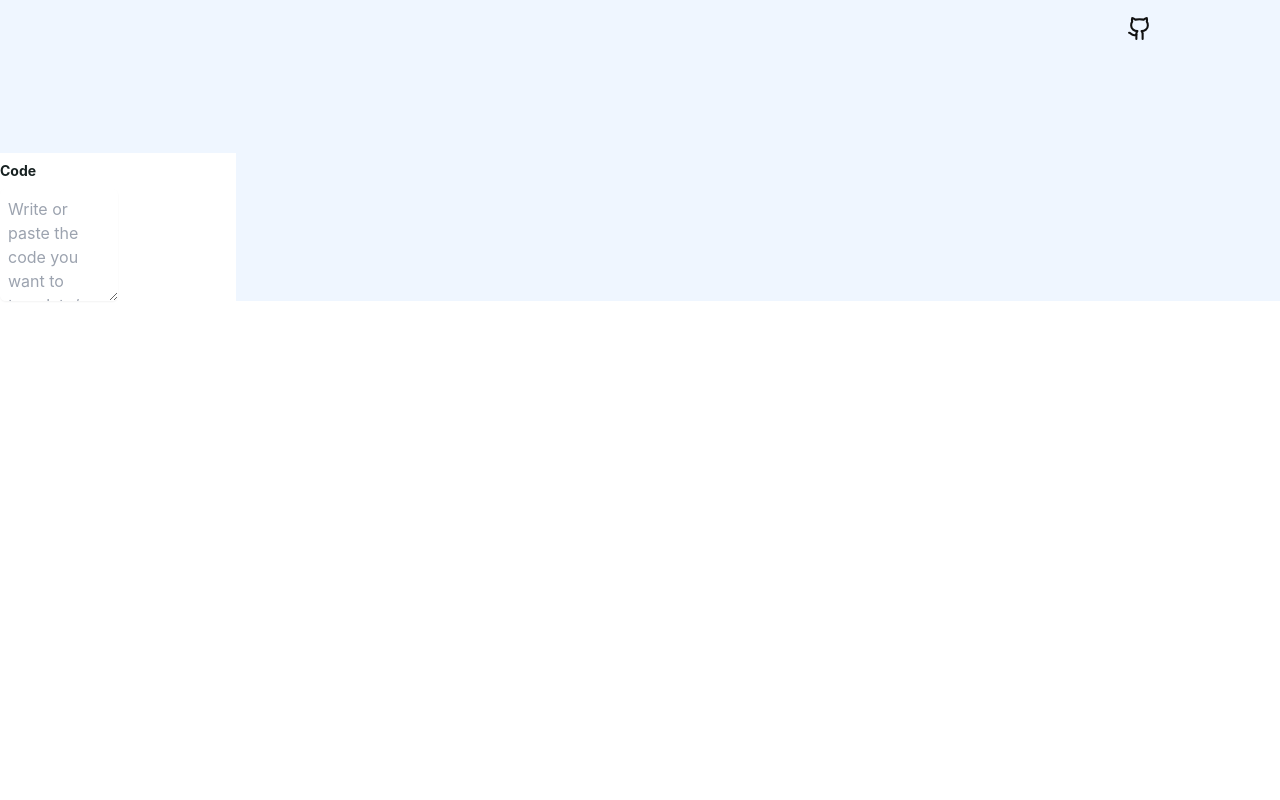
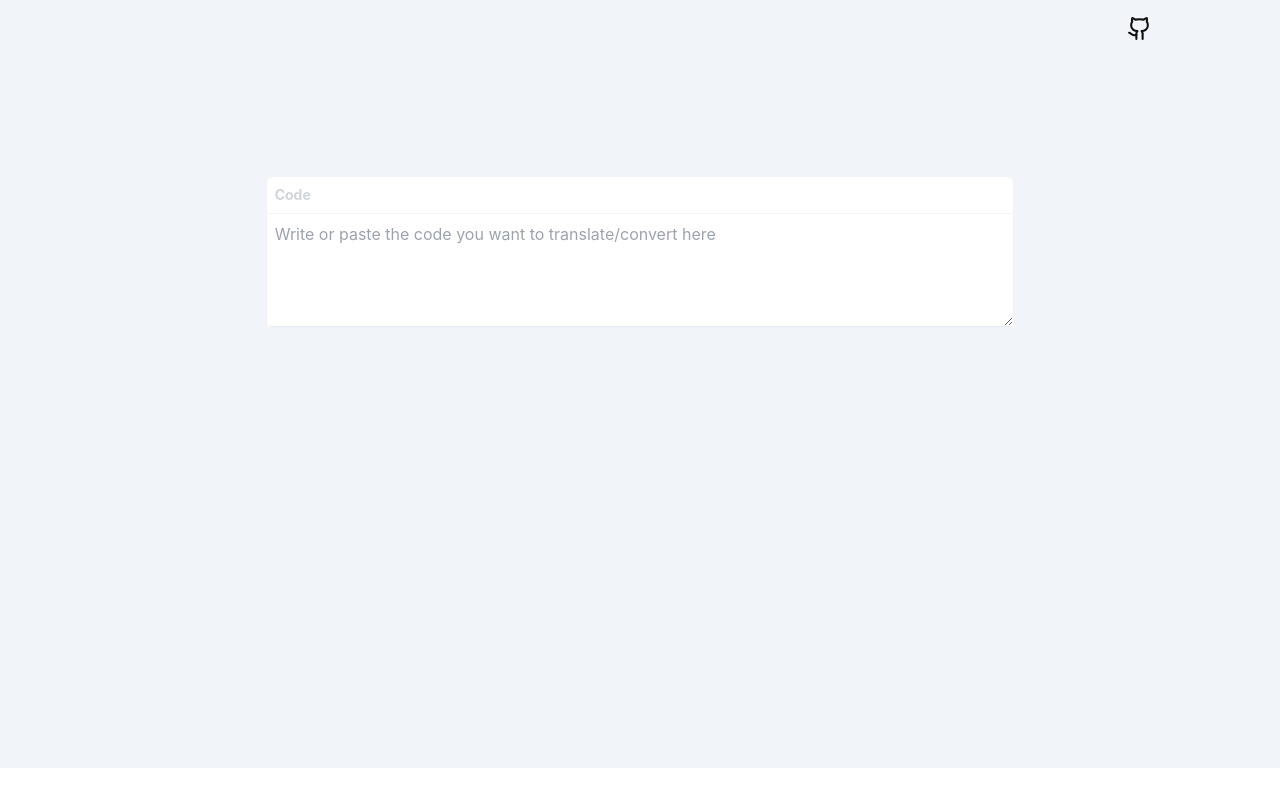
Before and after one commit to francisamidu/trans-code, a React (Vite) app: page / in a window 1280 px wide. Built offline with nearby package versions, Linux system fonts and the light colour scheme; no server answers.

Commit message:
UI update

```diff
--- a/src/App.tsx
+++ b/src/App.tsx
@@ -2,7 +2,7 @@ import React from 'react';
 import Hero from './components/Hero';
 const App = () => {
   return (
-    <main className="min-h-[96vh] overflow-x-hidden ">
+    <main className="min-h-[96vh] overflow-x-hidden bg-[#f1f5f9]">
       <Hero />
     </main>
   );
--- a/src/components/Hero.tsx
+++ b/src/components/Hero.tsx
@@ -10,7 +10,7 @@ const Hero = () => {
   const [input, setInput] = useState('');
   const [output, setOutput] = useState('');
   return (
-    <section className="h-full w-full flex-1 bg-blue-50">
+    <section className="h-full w-full flex-1 ">
       <nav className="flex flex-row items-center justify-between py-4 md:mx-auto md:max-w-screen-lg">
         <a href="/" className="text-xl font-bold text-eerie">
           {APP_NAME}
@@ -23,7 +23,7 @@ const Hero = () => {
           <Github color="#111" size={25} />
         </a>
       </nav>
-      <div className="my-4 mx-auto flex flex-col items-center text-center md:w-7/12">
+      <div className="my-7 mx-auto flex flex-col items-center text-center md:w-7/12">
         <h1 className="px-4 text-2xl font-bold capitalize md:px-0 md:text-6xl md:leading-[4rem]">
           {APP_SHORT_DESCRIPTION}
         </h1>
@@ -31,11 +31,11 @@ const Hero = () => {
           {APP_LONG_DESCRIPTION}
         </p>
       </div>
-      <form className="flex flex-row">
-        <div className="flex flex-col bg-white">
+      <form className="flex flex-col items-center justify-center">
+        <div className="flex flex-col rounded-t-md bg-white md:w-7/12">
           <label
             htmlFor="input"
-            className="w-full py-2 text-sm font-bold text-eerie"
+            className="w-full border-b-[1px] border-b-gray-100 p-2 text-sm font-bold text-gray-300"
           >
             Code
           </label>
@@ -44,7 +44,7 @@ const Hero = () => {
             value={input}
             onChange={(e) => setInput(e.target.value)}
             rows={4}
-            className="relative rounded-md p-2 shadow-sm outline-none md:w-1/2"
+            className="relative rounded-b-md p-2 shadow-sm outline-none "
             placeholder={
               'Write or paste the code you want to translate/convert here'
             }
```
